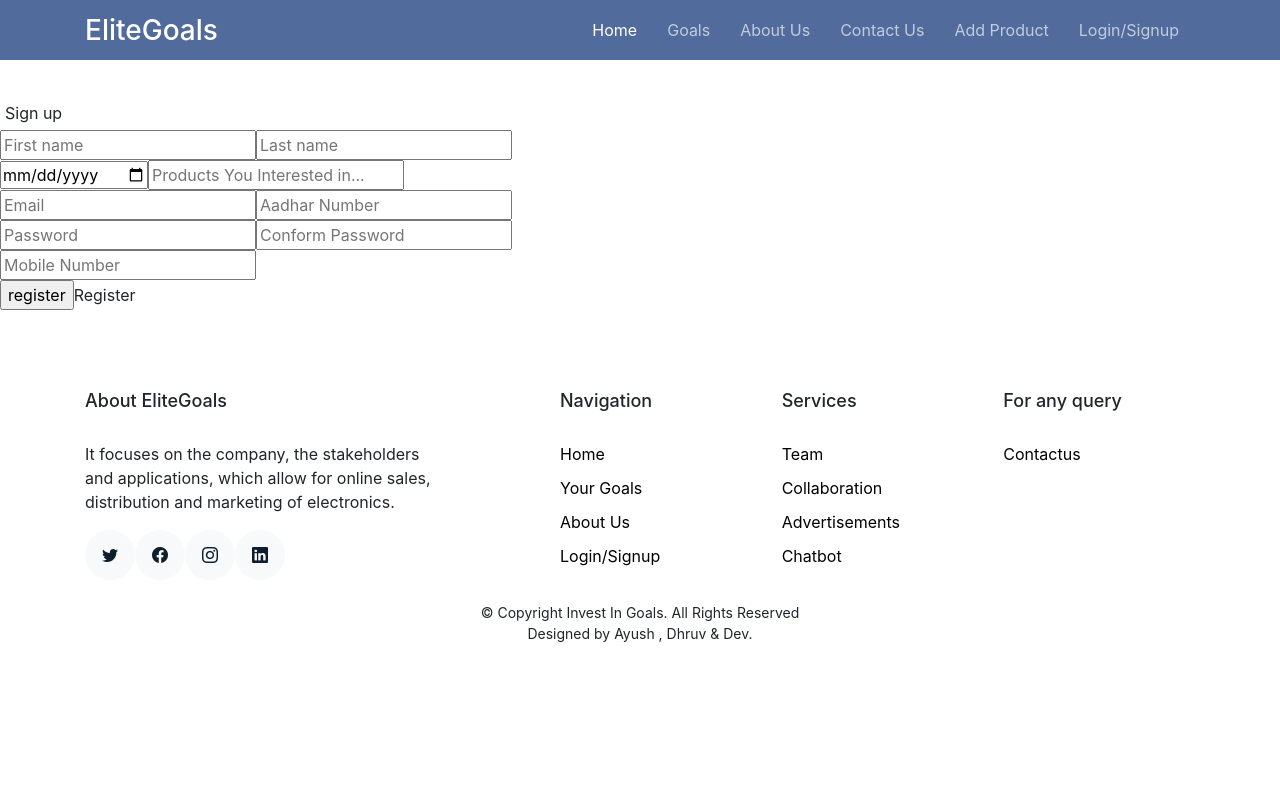
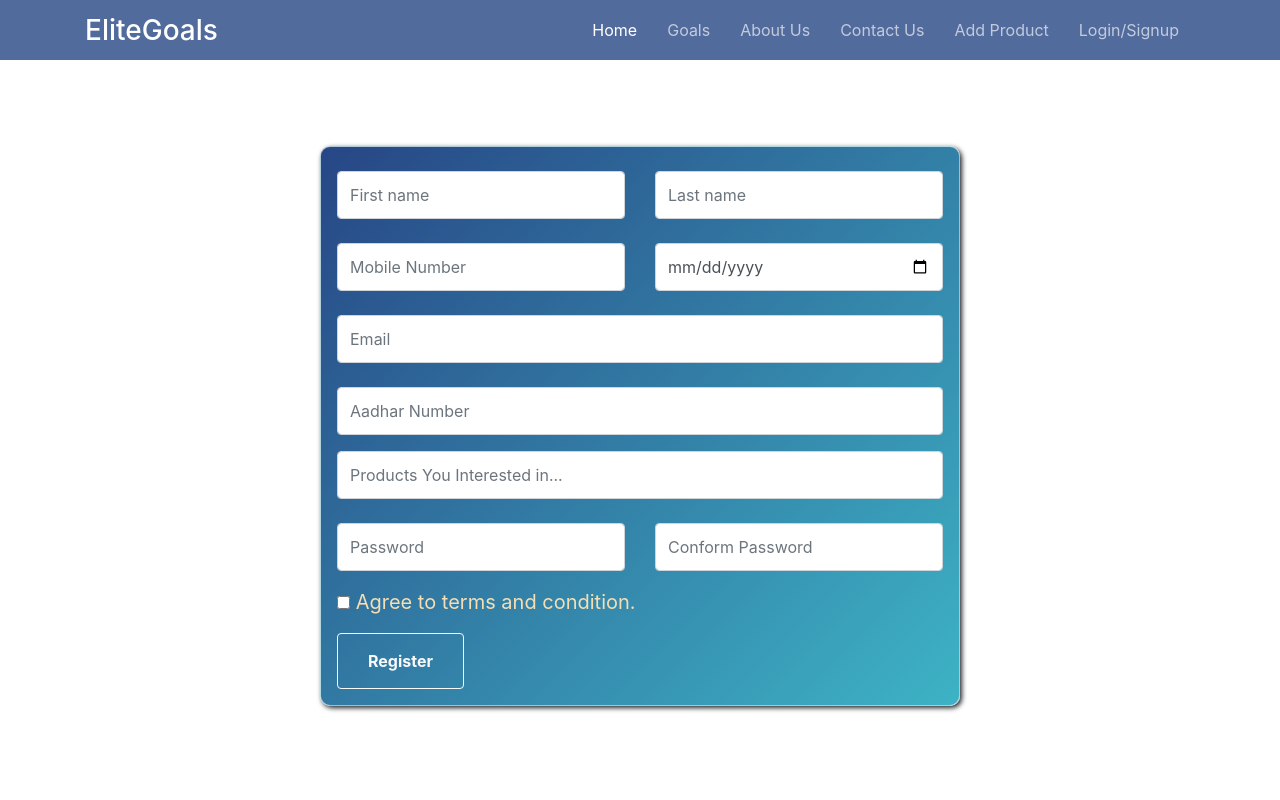
Before and after one commit to dhruv2210/EliteGoals, a React (Create React App) app in the folder investingoals/: page /Signup in a window 1280 px wide. Shown: the top 800 px of the page. Built offline with nearby package versions, Linux system fonts and the light colour scheme.

Commit message:
SignUp  page designed

```diff
--- a/investingoals/src/components/Footer.js
+++ b/investingoals/src/components/Footer.js
@@ -66,9 +66,9 @@
 
       <div className="row justify-content-center text-center">
         <div className="col-md-7">
-          <p className="copyright">&copy; Copyright Invest In Goals. All Rights Reserved</p>
+          <p className="copyright">&copy; Copyright EliteGoals. All Rights Reserved</p>
           <div className="credits">
-            Designed by Ayush , Dhruv & Dev.
+            Designed by Dhruv, Dev & Ayush
           </div>
         </div>
       </div>
--- a/investingoals/src/components/Signup.js
+++ b/investingoals/src/components/Signup.js
@@ -52,92 +52,110 @@
       <br />
       <br />
       <div className="main">
-          {/* <input type="checkbox" id="chk" aria-hidden="true"></input> */}
-          <div className="signup">
-            <form className='form' method="post">
-              <label htmlFor="chk" aria-hidden="true">Sign up</label>
-              <div className="wrapper">
-                <input type="text" name="fname"
+
+
+
+        <div className="container signup box col-6" data-aos="fade-up">
+
+          <form id="form" className="row form-control-lg">
+            <div className="col-6 mt-3 mb-2">
+              <input className="form-control"
+                type="text"
+                name="fname"
                 value={user.fname}
                 onChange={handleInputs}
-                  placeholder="First name" required=""></input>
-                <input type="text" name="lname"
+                placeholder="First name" required=""
+              />
+            </div>
+
+            <div className="col-6 mt-3 mb-2">
+              <input className="form-control"
+                type="text" name="lname"
                 value={user.lname}
                 onChange={handleInputs}
-                  placeholder="Last name" required=""></input>
+                placeholder="Last name" required=""
+              />
             </div>
-              <div className="wrapper">
-                <input type="date" name="dob"
+
+            <div className="col-6 mt-3 mb-2">
+              <input className="form-control"
+                type="tel" name="phone"
+                value={user.phone}
+                onChange={handleInputs}
+                placeholder="Mobile Number" required="" pattern="[6789][0-9]{9}"
+                title="Please enter valid phone number"
+              />
+            </div>
+
+            <div className="col-6 mt-3 mb-2">
+              <input className="form-control"
+                type="date" name="dob"
                 value={user.dob}
                 onChange={handleInputs}
-                  placeholder="D.O.B." required=""></input>
-                <input type="text" name="pyin"
-                  value={user.pyin}
-                  onChange={handleInputs}
-                  placeholder="Products You Interested in..." required=""></input>
+                placeholder="D.O.B." required=""
+              />
             </div>
 
-              <input type="email" name="email"
+            <div className="col-12 mt-3 mb-2">
+              <input className="form-control"
+                type="email" name="email"
                 value={user.email}
                 onChange={handleInputs}
-                placeholder="Email" required=""></input>
-              <input type="text" name="aadharNumber"
+                placeholder="Email" required=""
+              />
+            </div>
+
+            <div className="col-12 mt-3 mb-2">
+              <input className="form-control"
+                type="text" name="aadharNumber"
                 value={user.aadharNumber}
                 onChange={handleInputs}
                 placeholder="Aadhar Number"
-                 required=""></input>
-              <div className="wrapper">
-                <input type="password" id='password' name="pswd"
+                required=""
+              />
+            </div>
+
+            <div className="col-md-12 mt-2 mb-2">
+              <input
+                className="form-control"
+                type="text" name="pyin"
+                value={user.pyin}
+                onChange={handleInputs}
+                placeholder="Products You Interested in..." required="" />
+            </div>
+
+            <div className="col-6 mt-3 mb-2">
+              <input className="form-control"
+                type="password" id='password' name="pswd"
                 value={user.pswd}
                 onChange={handleInputs}
                 placeholder="Password" required=""
-                ></input>
-                <input type="password" id='confirm_password' name="cpswd"
+              />
+            </div>
+
+            <div className="col-6 mt-3 mb-2">
+              <input className="form-control"
+                type="password" id='confirm_password' name="cpswd"
                 value={user.cpswd}
                 onChange={handleInputs}
                 placeholder="Conform Password"
-                  required=""></input>
-                <span id='message'></span>
+                required=""
+              /> <span id='message'></span>
             </div>
 
-              <div className="wrapper">
-                <input type="tel" name="phone"
-                  value={user.phone}
-                  onChange={handleInputs}
-                  placeholder="Mobile Number" required="" pattern="[6789][0-9]{9}"
-                  title="Please enter valid phone number"></input>
-                {/* <button>Send OTP</button> */}
+            <div className="col-12 mt-2 mb-2">
+              <input type="checkbox"  required=""/> <a href="">Agree to terms and condition.</a>
             </div>
-              {/* <input type="text" name="otp" placeholder="Enter the OTP" required=""></input> */}
-              <input type="submit" name="signup" id="signup" value="register" onClick={PostData}/>Register
+
+            <div className="col-12 mt-2 mb-2">
+              <button className="btn btn-outline-light" type="submit" name="Login" id="login" value="register"  ><b>Register </b></button>
+            </div>
+
           </form>
         </div>
       </div>
     </div>
   )
 }
-  // <input type="submit" name="signup" id="signup" value="register" onClick={PostData}>Register</input>
 
 export default Signup;
-
-
-
-// import React from 'react'
-
-// const Signup = () => {
-//   return (
-//     <div>
-//       <br></br>
-//       <br></br>
-//       <br></br>
-//       <br></br>
-//       <br></br>
-//       <br></br>
-//       <br></br>
-//       <br></br>
-//       sdfghjsdfghgj szdfghdasdfgh asdfghjk wertyui asdfghjk xcvbnqwertyui
-//     </div>
-//   )
-// }
-
-// export default Signup
--- a/investingoals/src/components/login.css
+++ b/investingoals/src/components/login.css
@@ -9,6 +9,15 @@
     height: 85%;
     box-shadow: 2px 2px 5px;
    }
+
+
+a{
+    color: wheat;
+}
+
+a:hover{
+    color: white;
+}
 
 /* body {
     margin: 0;
```
Lines whose indentation alone changed are shown as unchanged.
